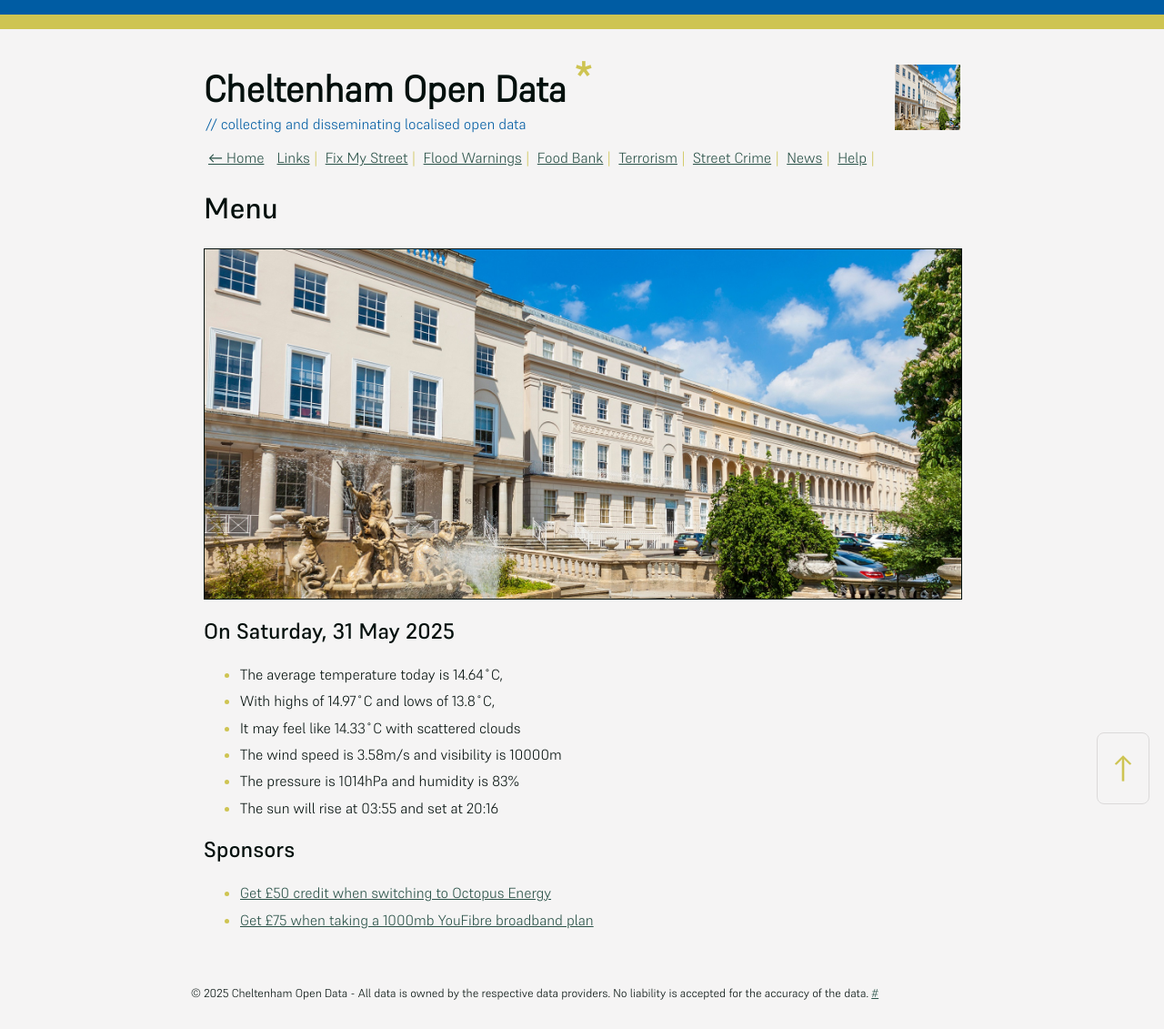
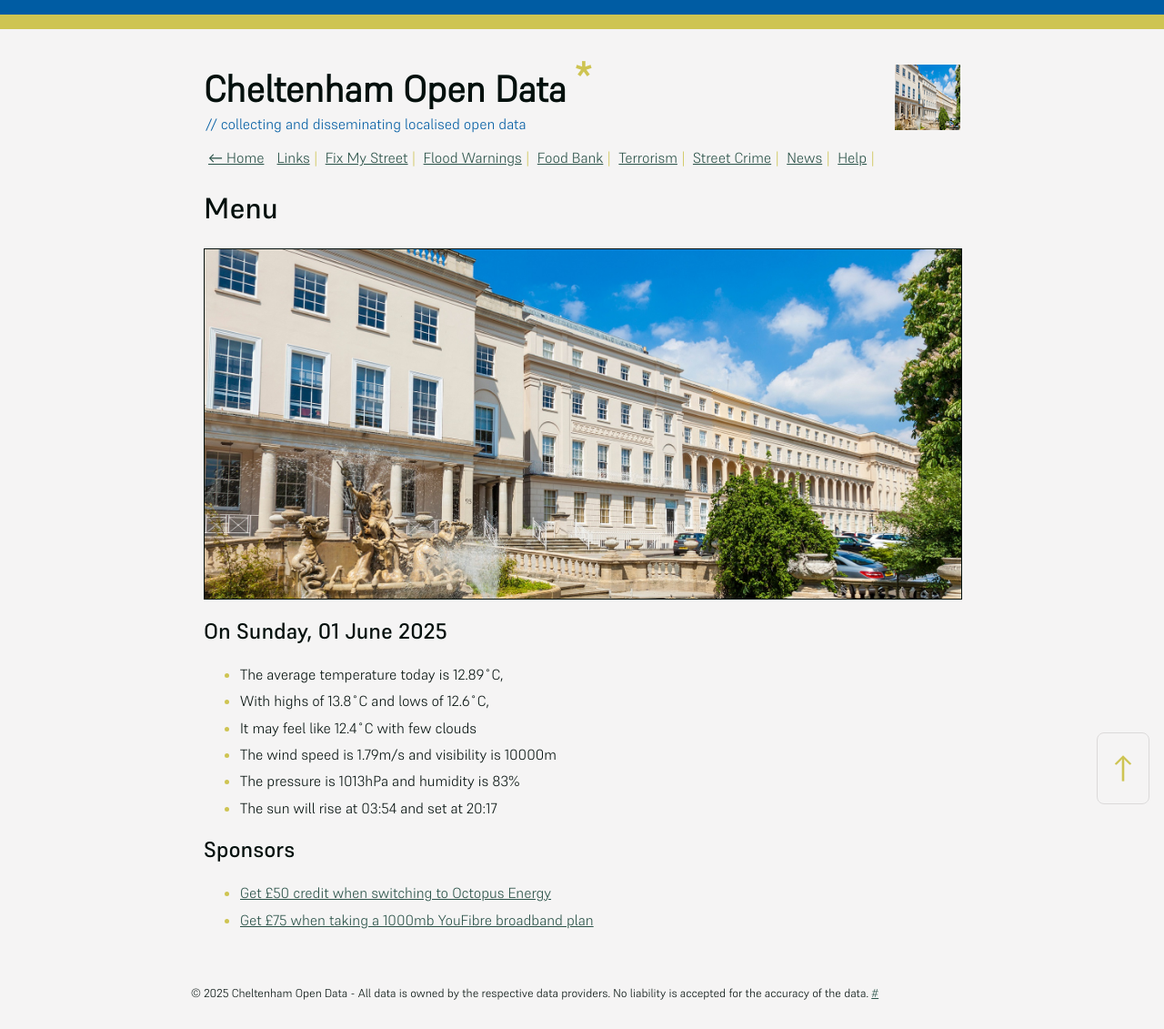
Before and after one commit to mat-0/cheltenham-open-data, a Jekyll site: the page built from index.md, in a window 1280 px wide. Shown: the whole page at 91% size. Built offline with Jekyll 4.4.1, drawn with Linux system fonts in a browser that asks for light colours.

Commit message:
Updated 2025-06-01 01:25:05

```diff
--- a/index.md
+++ b/index.md
@@ -8,14 +8,14 @@ seo: Menu
 ![Logo](/images/logo.jpg){:width="832px"}
 
 <!-- weather_marker starts -->
-## On Saturday, 31 May 2025
+## On Sunday, 01 June 2025
 
-- The average temperature today is 14.64˚C,
-- With highs of 14.97˚C and lows of 13.8˚C,
-- It may feel like 14.33˚C with scattered clouds
-- The wind speed is 3.58m/s and visibility is 10000m
-- The pressure is 1014hPa and humidity is 83%
-- The sun will rise at 03:55 and set at 20:16
+- The average temperature today is 12.89˚C,
+- With highs of 13.8˚C and lows of 12.6˚C,
+- It may feel like 12.4˚C with few clouds
+- The wind speed is 1.79m/s and visibility is 10000m
+- The pressure is 1013hPa and humidity is 83%
+- The sun will rise at 03:54 and set at 20:17
 
 <!-- weather_marker ends -->
 
```
Also changed, not shown: _data/flood.json (+5 -27 lines), _pages/news.md (+4 -4 lines), _pages/terrorism.md (+1 -1 lines).
